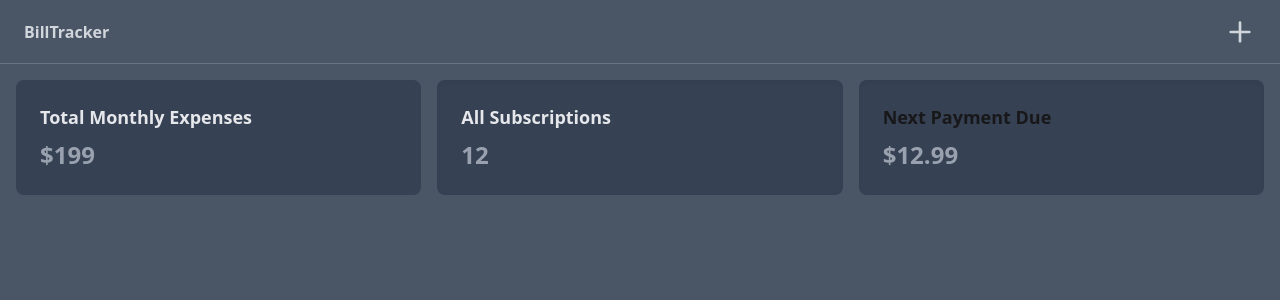
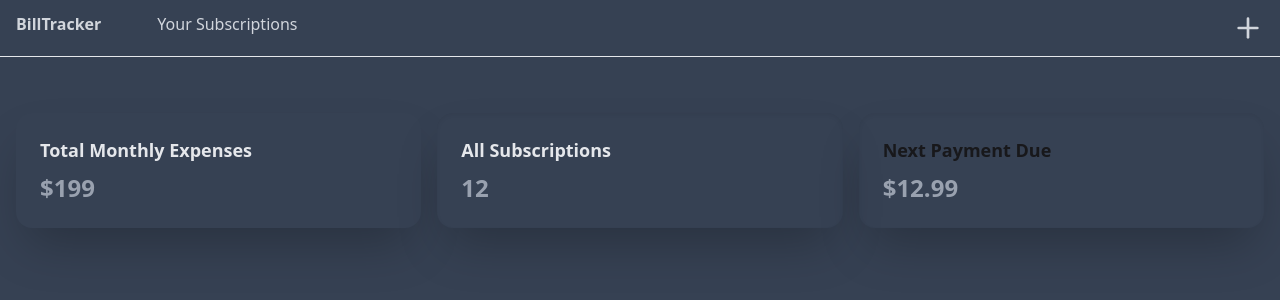
Before and after one commit to qredd121/bill_track, a Next.js app: page / in a window 1280 px wide. Shown: the top 300 px of the page. Built offline with nearby package versions, Linux system fonts and the light colour scheme.

Commit message:
added list of all subs, changed color of bg

```diff
--- /dev/null
+++ b/src/app/all/page.tsx
@@ -0,0 +1,25 @@
+"use client";
+
+import Navbar from "@/components/Navbar";
+import Table from "@/components/Table";
+import { Subscription } from "@/types";
+import { useEffect, useState } from "react";
+
+export default function All() {
+  const [subscriptions, setSubscriptions] = useState<Subscription[]>([]);
+
+  useEffect(() => {
+    fetch("/api/subscriptions")
+      .then((res) => res.json())
+      .then((data) => setSubscriptions(data));
+  }, []);
+
+  return (
+    <div className="bg-gray-700 min-h-screen">
+      <Navbar />
+      <div className="flex items-center justify-center inset-0">
+        <Table subscriptions={subscriptions} />
+      </div>
+    </div>
+  );
+}
--- a/src/app/page.tsx
+++ b/src/app/page.tsx
@@ -3,7 +3,7 @@ import Navbar from "@/components/Navbar";
 
 export default function Home() {
   return (
-    <div className="bg-gray-600 min-h-screen">
+    <div className="bg-gray-700 min-h-screen">
       <Navbar className="mb-10" isAdd={false} />
       <DashboardCards
         totalMonthlyExpenses={199}
--- a/src/components/DasboardCards.tsx
+++ b/src/components/DasboardCards.tsx
@@ -1,15 +1,5 @@
+import { DashboardCardsProps } from "@/types";
 import React from "react";
-
-interface NextPaymentDue {
-  amount: number;
-  date: string;
-}
-
-interface DashboardCardsProps {
-  totalMonthlyExpenses: number;
-  totalSubscriptions: number;
-  nextPaymentDue: NextPaymentDue;
-}
 
 const DashboardCards: React.FC<DashboardCardsProps> = ({
   totalMonthlyExpenses,
@@ -18,7 +8,7 @@ const DashboardCards: React.FC<DashboardCardsProps> = ({
 }) => {
   return (
     <div className="grid grid-cols-1 md:grid-cols-3 gap-4 p-4">
-      <div className="card bg-gray-700">
+      <div className="card bg-gray-700 rounded-2xl shadow-2xl">
         <div className="card-body">
           <h2 className="card-title text-gray-200">Total Monthly Expenses</h2>
           <p className="text-2xl font-bold text-gray-400">
@@ -27,7 +17,7 @@ const DashboardCards: React.FC<DashboardCardsProps> = ({
         </div>
       </div>
 
-      <div className="card inset-shadow-sm bg-gray-700">
+      <div className="card inset-shadow-sm bg-gray-700 rounded-2xl shadow-2xl">
         <div className="card-body">
           <h2 className="card-title text-gray-200">All Subscriptions</h2>
           <p className="text-2xl font-bold text-gray-400">
@@ -36,7 +26,7 @@ const DashboardCards: React.FC<DashboardCardsProps> = ({
         </div>
       </div>
 
-      <div className="card inset-shadow-sm bg-gray-700">
+      <div className="card inset-shadow-sm bg-gray-70 rounded-2xl shadow-2xl">
         <div className="card-body">
           <h2 className="card-title text-200">Next Payment Due</h2>
           <p className="text-2xl font-bold text-gray-400">
--- a/src/components/Navbar.tsx
+++ b/src/components/Navbar.tsx
@@ -1,30 +1,22 @@
-import Link from "next/link";
+import { NavbarProps } from "@/types";
 import AddSVG from "./AddSVG";
-
-interface NavbarProps {
-  className?: string;
-  isAdd?: boolean;
-}
 
 export default function Navbar({ className, isAdd }: NavbarProps) {
   return (
-    <div
-      className={
-        className
-          ? "navbar border-b-1 border-b-gray-500 flex"
-          : "navbar shadow-sm flex"
-      }
-    >
-      <Link href="/">
+    <div className={`border-b-1 border-b-gray-200 py-3 flex ${className}`}>
+      <a href="/">
         <p className="text-gray-300 font-bold mr-10 pl-4">BillTracker</p>
-      </Link>
+      </a>
+      <a href="all">
+        <p className="text-gray-300 mr-10 pl-4">Your Subscriptions</p>
+      </a>
       {!isAdd && (
-        <Link
+        <a
           href="/add"
           className="btn-outline btn-xs text-gray-300 hover:text-white cursor-pointer text-lg justify-end ml-auto"
         >
           <AddSVG className="mr-4 w-8 h-8" />
-        </Link>
+        </a>
       )}
     </div>
   );
--- /dev/null
+++ b/src/components/Table.tsx
@@ -0,0 +1,28 @@
+import { TableProps } from "@/types";
+
+export default function Table({ className, subscriptions }: TableProps) {
+  return (
+    <div
+      className={`${className} rounded-2xl shadow-2xl h-full w-2/3 text-gray-200 flex items-center p-16`}
+    >
+      <table className="table">
+        <thead>
+          <tr>
+            <th>Name</th>
+            <th>Cost</th>
+            <th>Due Date</th>
+          </tr>
+        </thead>
+        <tbody className="flex-col space-y-">
+          {subscriptions.map((sub) => (
+            <tr key={sub.id}>
+              <td>{sub.name}</td>
+              <td>{sub.cost}</td>
+              <td>{sub.paydate}</td>
+            </tr>
+          ))}
+        </tbody>
+      </table>
+    </div>
+  );
+}
--- a/src/db/index.ts
+++ b/src/db/index.ts
@@ -3,6 +3,6 @@ import "../../env-config";
 import { Pool } from "pg";
 
 const pool = new Pool({
-  connectionString: process.env.DATABASE_URL,
+  connectionString: process.env.DB_URL,
 });
 export const db = drizzle({ client: pool });
--- /dev/null
+++ b/src/types.ts
@@ -0,0 +1,27 @@
+export interface NextPaymentDue {
+  amount: number;
+  date: string;
+}
+
+export interface DashboardCardsProps {
+  totalMonthlyExpenses: number;
+  totalSubscriptions: number;
+  nextPaymentDue: NextPaymentDue;
+}
+
+export interface NavbarProps {
+  className?: string;
+  isAdd?: boolean;
+}
+
+export interface Subscription {
+  id: number;
+  name: string;
+  cost: number;
+  paydate: string;
+}
+
+export interface TableProps {
+  subscriptions: Subscription[];
+  className?: string;
+}
```
Also changed, not shown: 1 other file (tests, documents, lock files or other folders).
